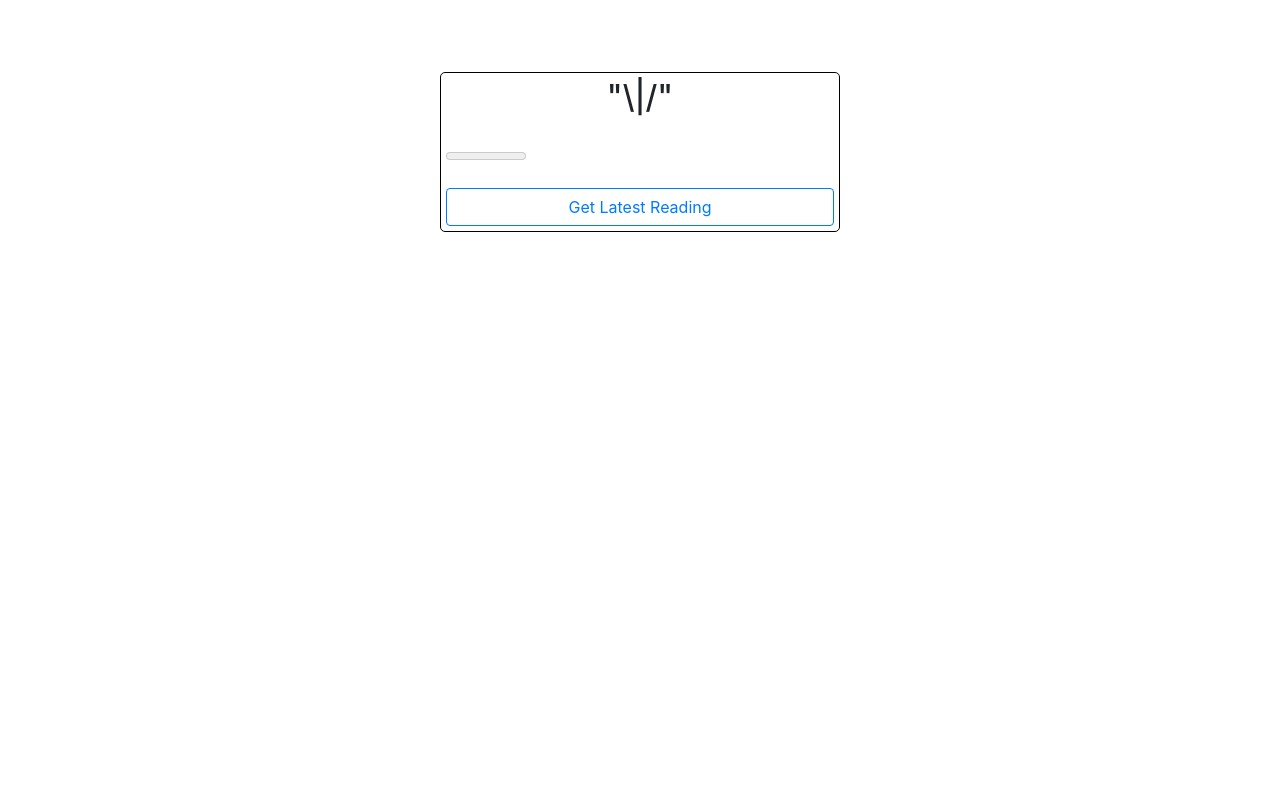
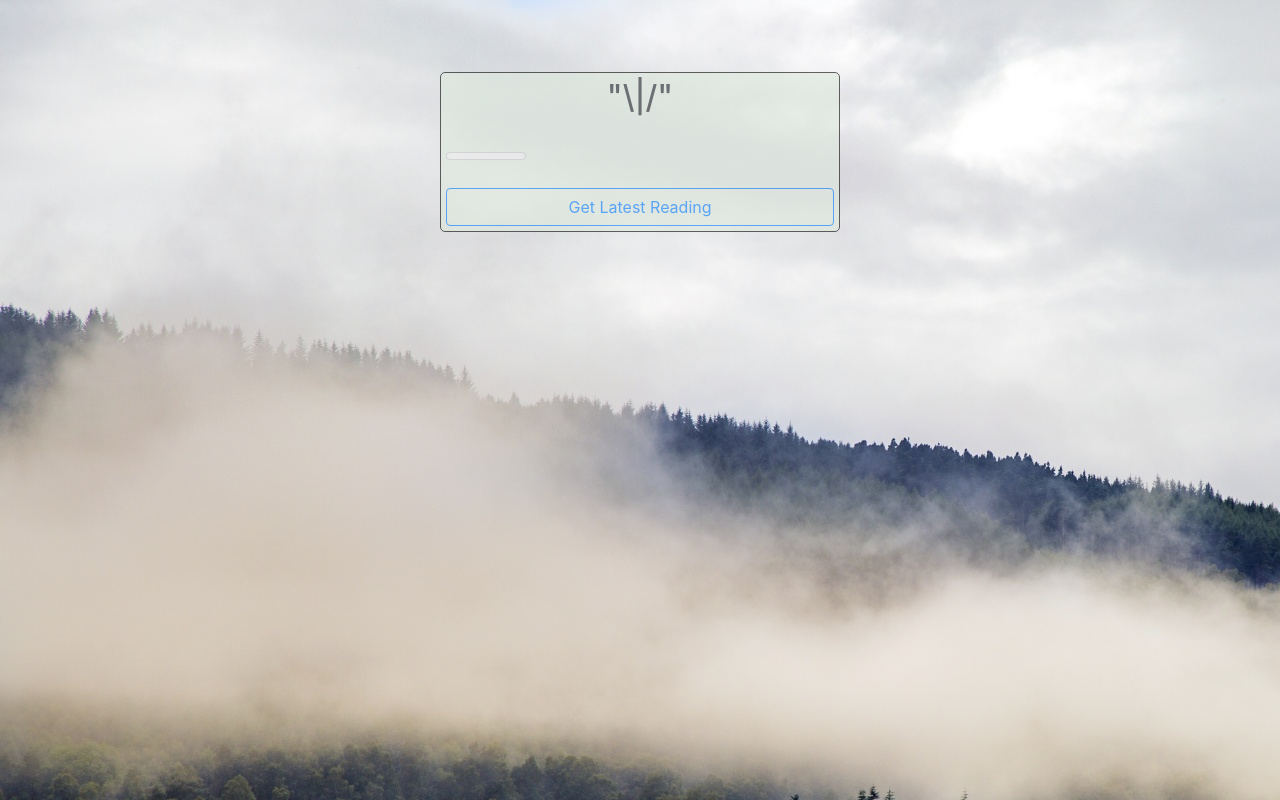
Before and after one commit to AGolumbovsky/plantarium, a website: page public/index.html in a window 1280 px wide. Drawn offline with nearby package versions, Linux system fonts and the light colour scheme.

Commit message:
added background and opacity

```diff
--- a/public/index.html
+++ b/public/index.html
@@ -9,7 +9,7 @@
         <!-- Bootstrap CSS -->
         <link rel="stylesheet" href="https://stackpath.bootstrapcdn.com/bootstrap/4.2.1/css/bootstrap.min.css" integrity="sha384-GJzZqFGwb1QTTN6wy59ffF1BuGJpLSa9DkKMp0DgiMDm4iYMj70gZWKYbI706tWS" crossorigin="anonymous">
 
-    <title>A good time to plant</title>
+    <title>A Good Time to Plant</title>
   </head>
 
   <body>
@@ -30,10 +30,7 @@
         <meter id="reading-meter"
                 min="0" max="1000"
                 low="400" high="600" optimum="800"
-                value="0"
-
-        </meter>
-        >
+                value="0"></meter>
 
         </meter>
 
--- a/public/style.css
+++ b/public/style.css
@@ -1,3 +1,7 @@
+body {
+    background-image: url("/assets/forest.jpg")
+}
+
 .redZone {
     color:#ff4989;
 }
@@ -14,7 +18,8 @@
     display: flex;
     flex-direction: column;
     justify-content: space-around;
-    /* background-color: yellow; */
+    background-color: #deeade;
+    opacity: .6;
     width: 400px;
     margin: 0 auto;
     padding: 5px;
```
Also changed, not shown: public/assets/forest.jpg (added), 1 other file.
